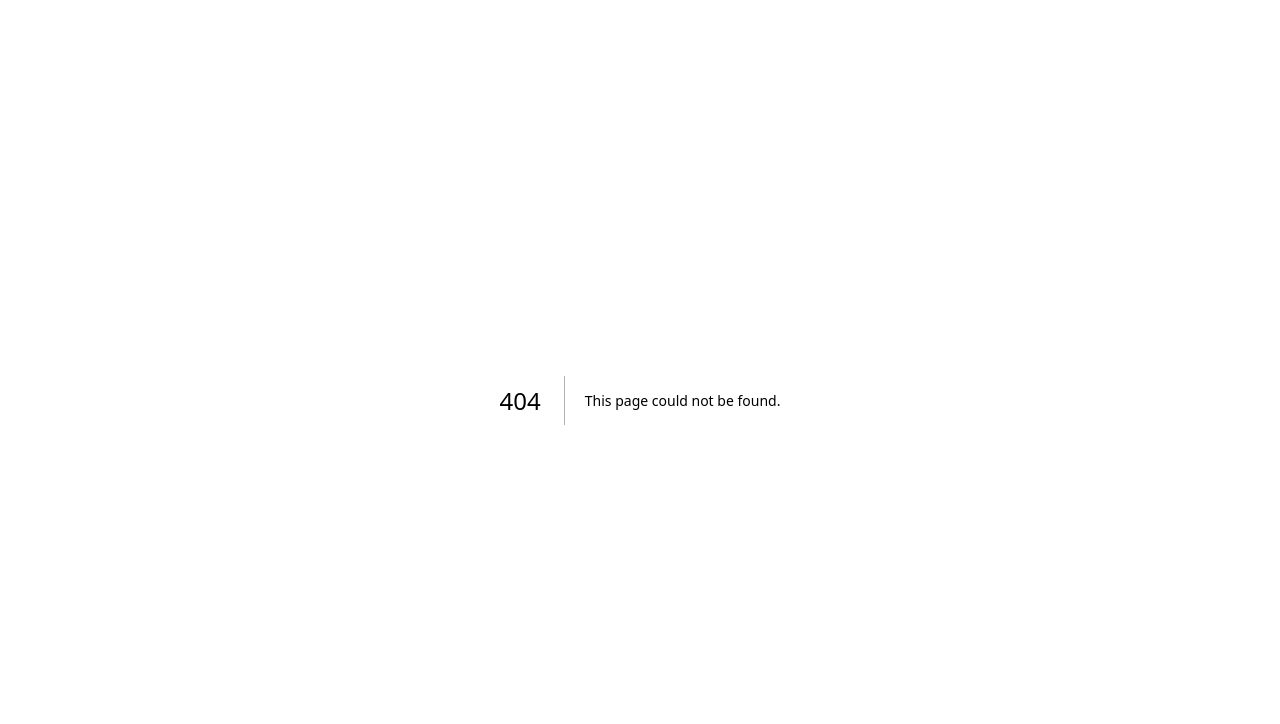
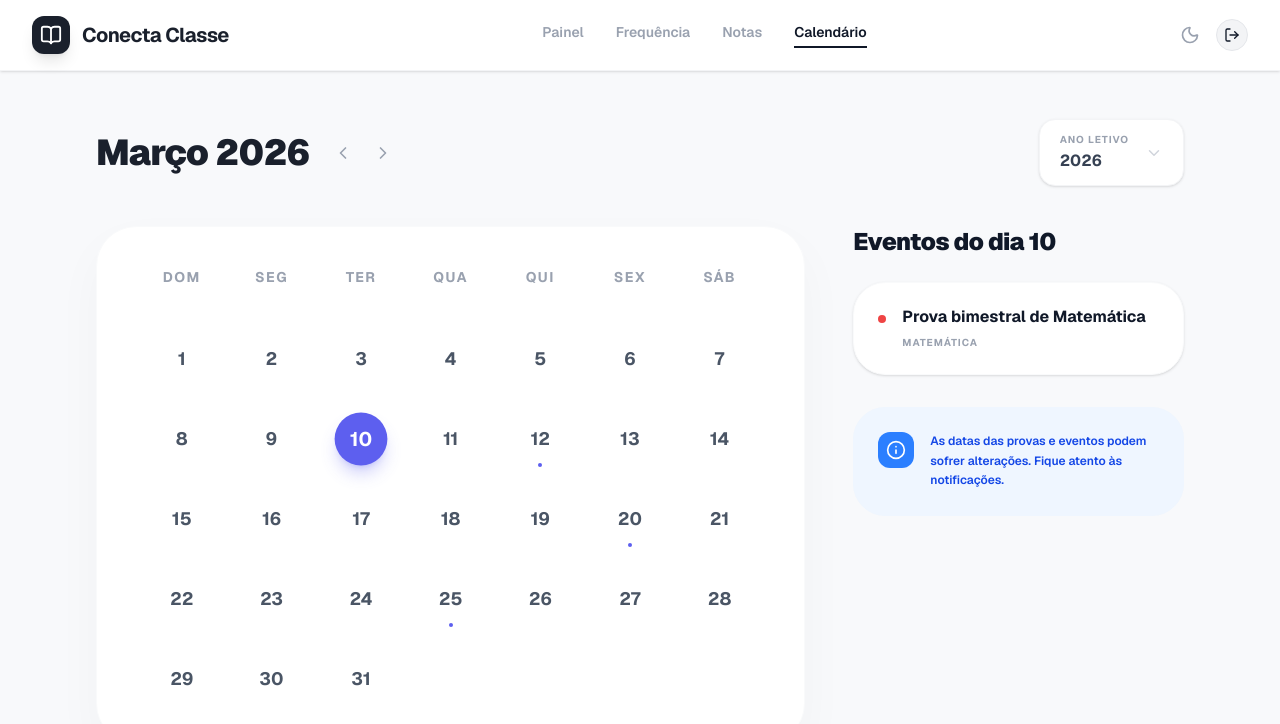
Before and after one commit to Caio-C8/conecta-classe, a Next.js app in the folder apps/web/: page /CalendarioAluno in a window 1280 px wide. Before the commit this address had no page. Shown: the top 724 px of the page. Built offline with nearby package versions, Linux system fonts and the light colour scheme.

Commit message:
feat: tela calendario aluno

```diff
--- /dev/null
+++ b/apps/web/app/CalendarioAluno/page.tsx
@@ -0,0 +1,155 @@
+'use client';
+
+import React, { useState } from 'react';
+import {
+  BookOpen,
+  Moon,
+  LogOut,
+  ChevronDown,
+  ChevronLeft,
+  ChevronRight,
+  Info
+} from 'lucide-react';
+
+export default function CalendarPage() {
+  const [selectedDay, setSelectedDay] = useState(10);
+
+  // Mock de dias do mês de Março 2026 (começando no domingo)
+  const days = Array.from({ length: 31 }, (_, i) => i + 1);
+  const startOffset = 0; // Março 2026 começa no Domingo (1)
+
+  // Dias que possuem eventos (para mostrar a bolinha embaixo)
+  const daysWithEvents = [10, 12, 20, 25];
+
+  const events = {
+    10: [
+      { title: "Prova bimestral de Matemática", subject: "Matemática", color: "#EF4444" }
+    ],
+    12: [
+      { title: "Entrega de Trabalho", subject: "Geografia", color: "#3B82F6" }
+    ],
+    // Adicione mais eventos conforme necessário
+  };
+
+  const weekDays = ["Dom", "Seg", "Ter", "Qua", "Qui", "Sex", "Sáb"];
+
+  return (
+    <div className="min-h-screen bg-[#F8F9FB] font-sans text-[#1A202C]">
+      {/* Navbar Padrão */}
+      <nav className="bg-white border-b border-gray-100 px-8 py-4 flex items-center justify-between sticky top-0 z-20 shadow-sm">
+        <div className="flex items-center space-x-3">
+          <div className="bg-[#1A202C] p-2 rounded-xl text-white shadow-lg"><BookOpen size={22} /></div>
+          <span className="text-xl font-bold tracking-tight">Conecta Classe</span>
+        </div>
+        <div className="hidden md:flex space-x-8 text-sm font-semibold text-gray-400">
+          <span className="hover:text-gray-900 cursor-pointer">Painel</span>
+          <span className="hover:text-gray-900 cursor-pointer">Frequência</span>
+          <span className="hover:text-gray-900 cursor-pointer">Notas</span>
+          <span className="text-gray-900 border-b-2 border-gray-900 pb-1">Calendário</span>
+        </div>
+        <div className="flex items-center space-x-4 text-gray-400">
+          <Moon size={20} className="cursor-pointer hover:text-gray-900" />
+          <div className="w-8 h-8 rounded-full bg-gray-100 flex items-center justify-center text-gray-900 border border-gray-200 cursor-pointer"><LogOut size={16} /></div>
+        </div>
+      </nav>
+
+      <main className="max-w-6xl mx-auto px-8 py-12">
+        <header className="mb-10 flex flex-col md:flex-row md:items-center justify-between gap-6 animate-in fade-in slide-in-from-top-4 duration-700">
+          <div className="flex items-center space-x-4">
+            <h1 className="text-4xl font-black text-[#1A202C] tracking-tight">Março 2026</h1>
+            <div className="flex space-x-1">
+               <button className="p-2 hover:bg-white rounded-full transition-colors text-gray-400 hover:text-gray-900"><ChevronLeft size={20} /></button>
+               <button className="p-2 hover:bg-white rounded-full transition-colors text-gray-400 hover:text-gray-900"><ChevronRight size={20} /></button>
+            </div>
+          </div>
+          <div className="bg-white border border-gray-100 rounded-2xl px-5 py-3 flex items-center shadow-sm">
+            <div className="mr-4 text-left">
+              <span className="text-[10px] font-bold text-gray-400 uppercase tracking-widest block mb-0.5">Ano Letivo</span>
+              <span className="font-bold text-gray-700">2026</span>
+            </div>
+            <ChevronDown size={18} className="text-gray-300" />
+          </div>
+        </header>
+
+        <div className="grid grid-cols-1 lg:grid-cols-3 gap-12 animate-in fade-in slide-in-from-bottom-4 duration-1000">
+          {/* Lado Esquerdo: O Calendário */}
+          <div className="lg:col-span-2">
+            <div className="bg-white rounded-[40px] p-10 shadow-[0_20px_50px_rgba(0,0,0,0.03)] border border-gray-50">
+              <div className="grid grid-cols-7 gap-y-8 text-center">
+                {/* Dias da Semana */}
+                {weekDays.map((day) => (
+                  <div key={day} className="text-sm font-bold text-gray-400 uppercase tracking-widest mb-4">
+                    {day}
+                  </div>
+                ))}
+
+                {/* Grid de Dias */}
+                {days.map((day) => {
+                  const isSelected = selectedDay === day;
+                  const hasEvent = daysWithEvents.includes(day);
+
+                  return (
+                    <div key={day} className="relative flex flex-col items-center justify-center h-12">
+                      <button
+                        onClick={() => setSelectedDay(day)}
+                        className={`
+                          w-12 h-12 flex items-center justify-center rounded-full text-lg font-bold transition-all
+                          ${isSelected
+                            ? 'bg-[#5D5FEF] text-white shadow-lg shadow-[#5D5FEF]/30 scale-110'
+                            : 'text-gray-600 hover:bg-gray-50'
+                          }
+                        `}
+                      >
+                        {day}
+                      </button>
+
+                      {/* Pontinho de Evento (não mostra se estiver selecionado, pois fica por cima) */}
+                      {hasEvent && !isSelected && (
+                        <div className="absolute bottom-[-4px] w-1 h-1 bg-[#5D5FEF] rounded-full"></div>
+                      )}
+                    </div>
+                  );
+                })}
+              </div>
+            </div>
+          </div>
+
+          {/* Lado Direito: Detalhes do Dia */}
+          <div className="space-y-8">
+            <section>
+              <h2 className="text-2xl font-black text-gray-900 tracking-tight mb-6">
+                Eventos do dia {selectedDay}
+              </h2>
+
+              <div className="space-y-4">
+                {events[selectedDay as keyof typeof events] ? (
+                  events[selectedDay as keyof typeof events].map((ev, i) => (
+                    <div key={i} className="bg-white p-6 rounded-[32px] border border-gray-50 shadow-sm flex items-start space-x-4 animate-in zoom-in-95 duration-300">
+                      <div className="w-2 h-2 rounded-full mt-2" style={{ backgroundColor: ev.color }}></div>
+                      <div>
+                        <h4 className="font-bold text-gray-900 leading-tight">{ev.title}</h4>
+                        <p className="text-[10px] font-bold text-gray-400 uppercase mt-2 tracking-widest">{ev.subject}</p>
+                      </div>
+                    </div>
+                  ))
+                ) : (
+                  <div className="bg-gray-50/50 border border-dashed border-gray-200 rounded-[32px] p-10 text-center">
+                    <p className="text-sm font-medium text-gray-400">Nenhum evento para este dia.</p>
+                  </div>
+                )}
+              </div>
+            </section>
+
+            {/* Banner Informativo */}
+            <div className="bg-[#EFF6FF] p-6 rounded-[32px] border border-blue-50 flex items-start space-x-4">
+              <div className="bg-blue-500 p-2 rounded-xl text-white"><Info size={20} /></div>
+              <p className="text-xs font-semibold text-blue-700 leading-relaxed">
+                As datas das provas e eventos podem sofrer alterações. Fique atento às notificações.
+              </p>
+            </div>
+          </div>
+        </div>
+      </main>
+    </div>
+  );
+}
```
